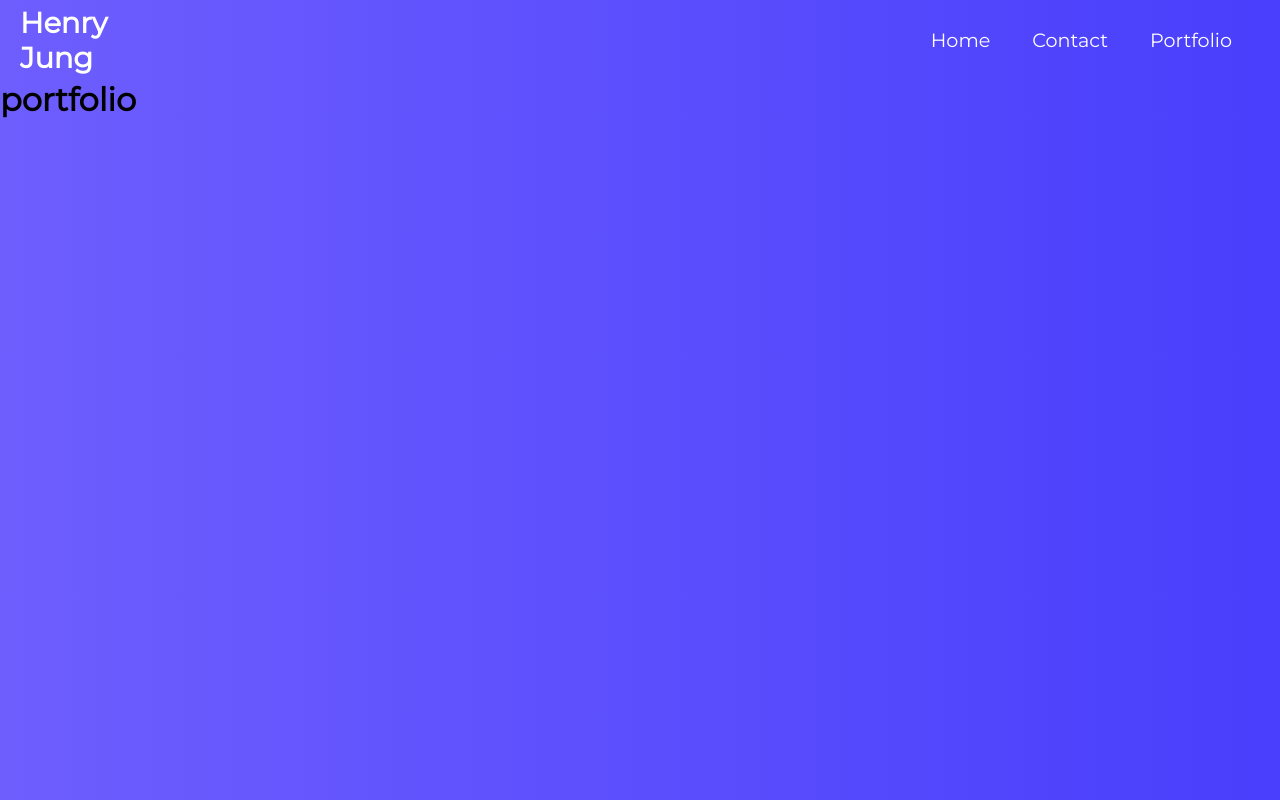
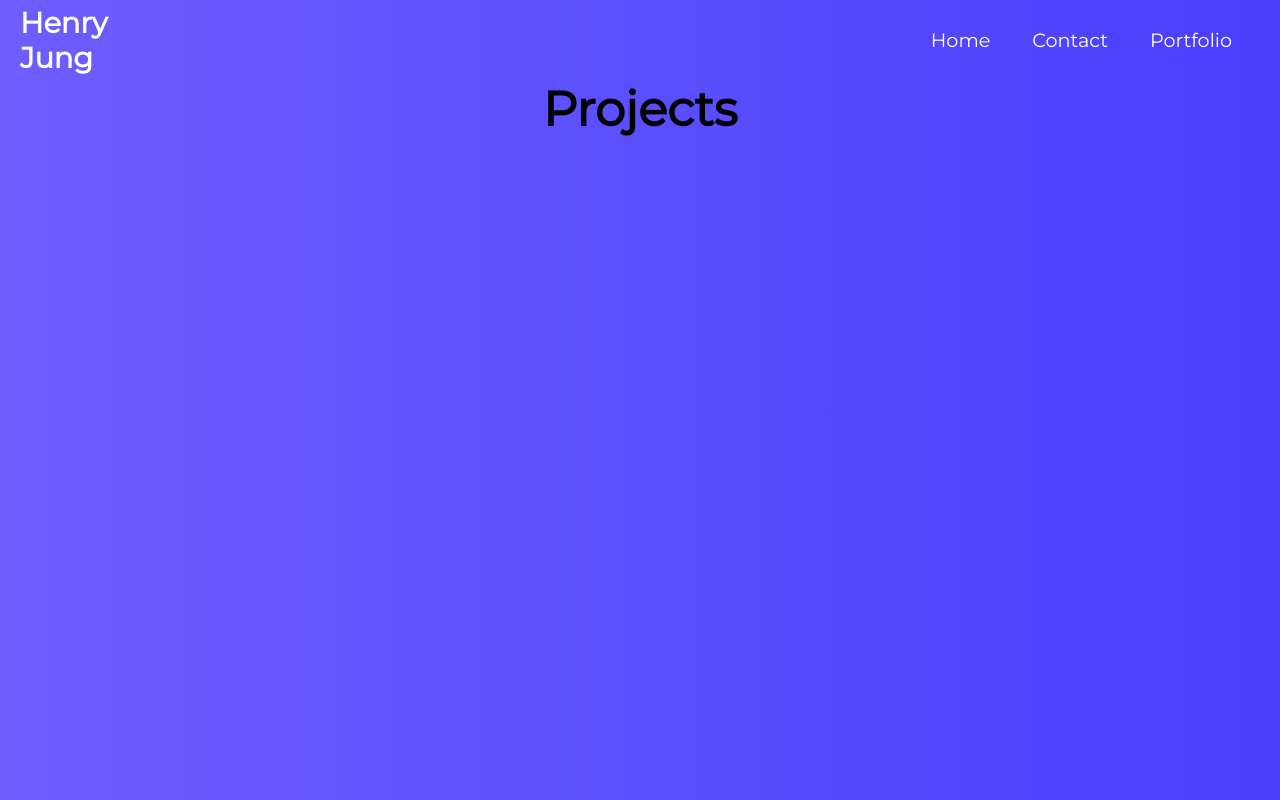
Before and after one commit to Henryrjung/react_portfolio, a React (Create React App) app: page /Portfolio in a window 1280 px wide. Built offline with nearby package versions, Linux system fonts and the light colour scheme.

Commit message:
adding projects

```diff
--- /dev/null
+++ b/src/components/card/Card.js
@@ -0,0 +1,2 @@
+import React from 'react';
+import './Card.css';
--- /dev/null
+++ b/src/components/portfolio/Portfolio.css
@@ -0,0 +1,5 @@
+.logo{
+    display: grid;
+    justify-content: center;
+    font-size: 3rem;
+}
--- /dev/null
+++ b/src/components/portfolio/Portfolio.js
@@ -0,0 +1,12 @@
+import React from 'react';
+import './Portfolio.css';
+
+function Projects(){
+    return(
+        <>
+        <h1 className='logo'>Projects</h1>
+        </>
+    )
+}
+
+export default Projects;
--- a/src/pages/portfolio/Portfolio.js
+++ b/src/pages/portfolio/Portfolio.js
@@ -1,9 +1,10 @@
 import React from 'react';
+import Projects from '../../components/portfolio/Portfolio';
 
 function Portfolio(){
     return(
         <>
-        <h1>portfolio</h1>
+        <Projects />
         </>
     )
 }
```
Also changed, not shown: src/components/card/Card.css (added), src/components/container/Container.css (added), src/components/container/Container.js (added).
